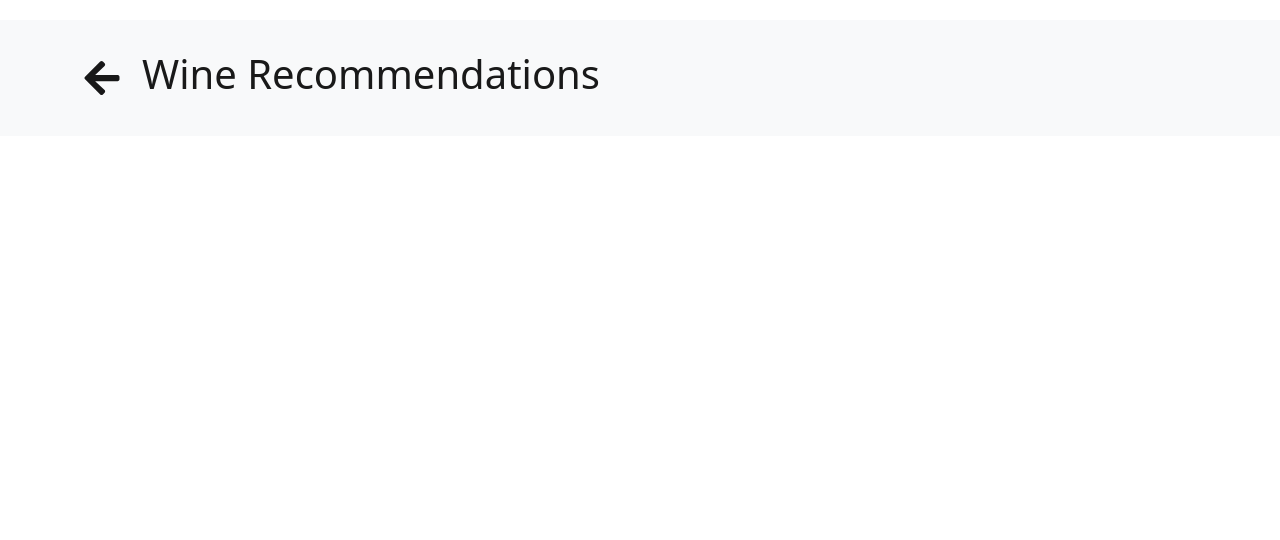
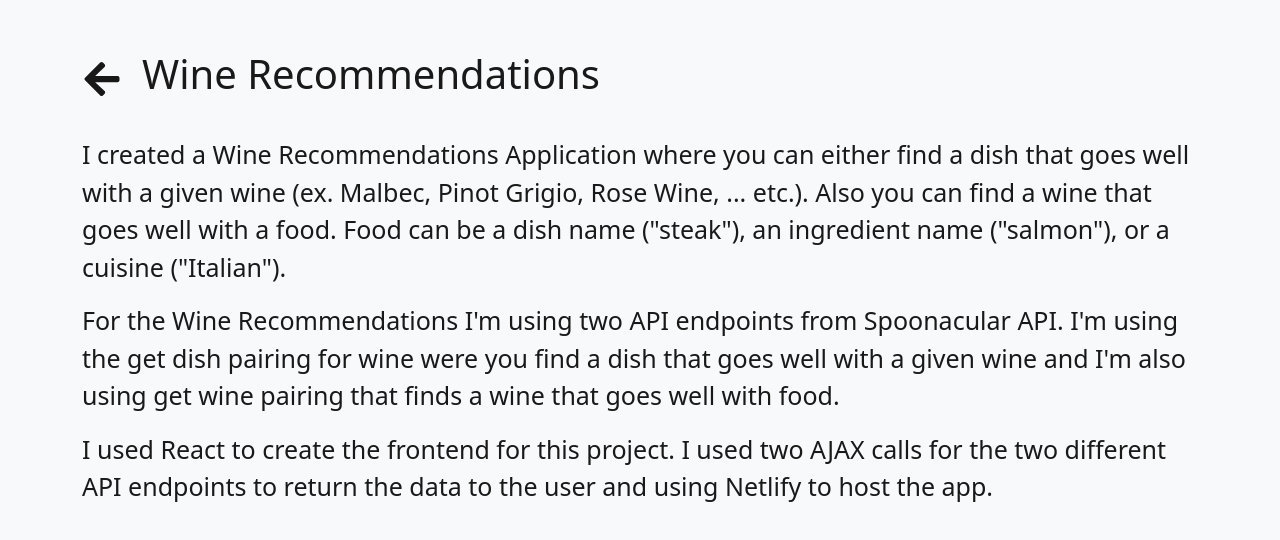
Before and after one commit to thomasgilmore/portfolio2022, a React (Create React App) app: page /wine-recommendations in a window 1280 px wide. Shown: the top 540 px of the page. Built offline with nearby package versions, Linux system fonts and the light colour scheme.

Commit message:
started to add text to WineRecommendations.js

```diff
--- a/src/Components/WineRecommendations.js
+++ b/src/Components/WineRecommendations.js
@@ -7,7 +7,10 @@ export default function WineRecommendations() {
   return (
     <div className='wineRecommendationsDiv'>
       <Container>
-      <ProjectNav title="Wine Recommendations" />
+        <ProjectNav title="Wine Recommendations" />
+        <p>I created a Wine Recommendations Application where you can either find a dish that goes well with a given wine (ex. Malbec, Pinot Grigio, Rose Wine, ... etc.). Also you can find a wine that goes well with a food. Food can be a dish name ("steak"), an ingredient name ("salmon"), or a cuisine ("Italian").</p>
+        <p>For the Wine Recommendations I'm using two API endpoints from Spoonacular API. I'm using the get dish pairing for wine were you find a dish that goes well with a given wine and I'm also using get wine pairing that finds a wine that goes well with food.</p>
+        <p>I used React to create the frontend for this project. I used two AJAX calls for the two different API endpoints to return the data to the user and using Netlify to host the app.</p>
       </Container>
     </div>
   )
--- a/src/Components/winerecommendations.css
+++ b/src/Components/winerecommendations.css
@@ -1,3 +1,4 @@
 .wineRecommendationsDiv {
-  margin: 20px 0;
+  padding: 20px 0;
+  font-size: 25px;
 }
```
